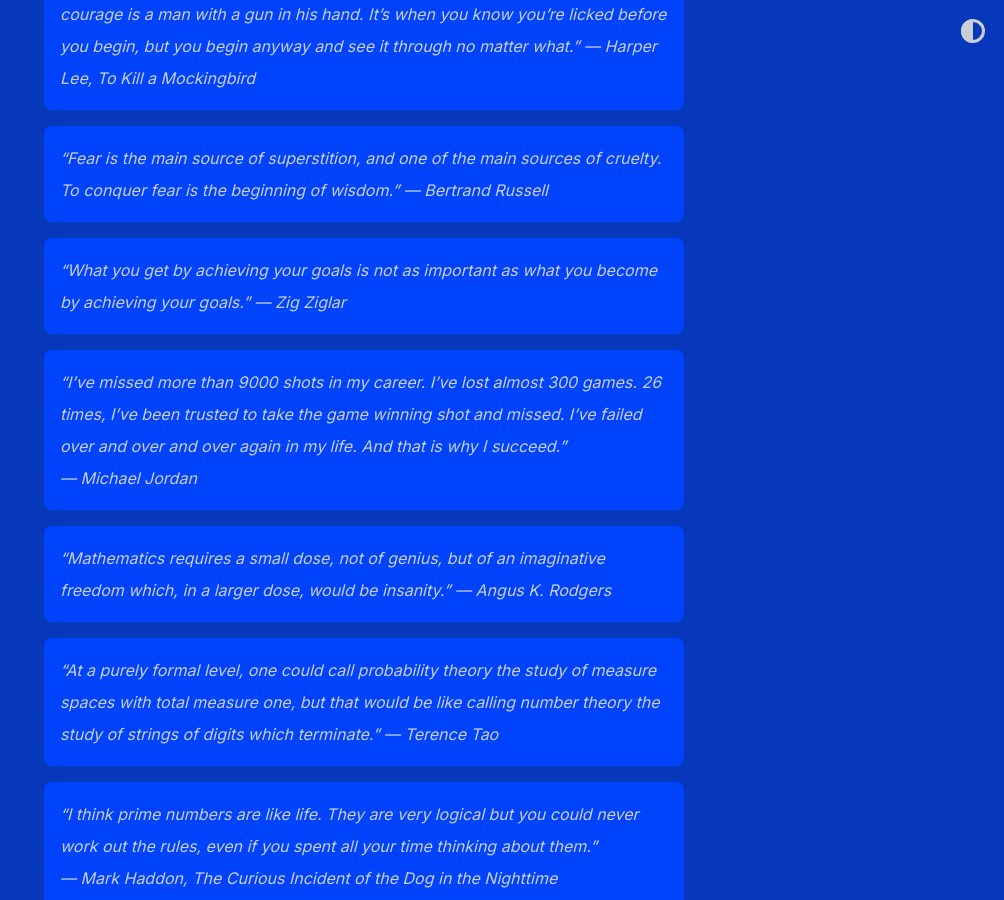
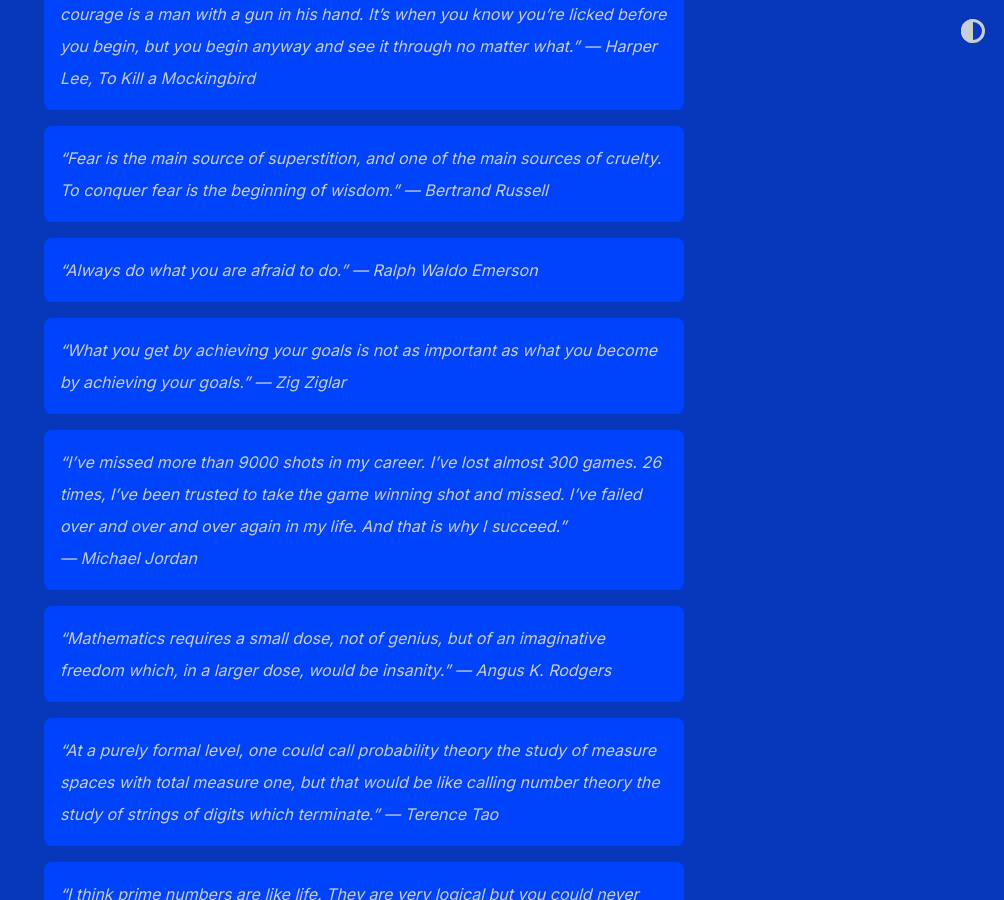
Before and after one commit to shihankanungo/shihankanungo.github.io, a Jekyll site: the page built from quotes.md, in a window 1280 px wide and 900 px high, scrolled down 844 px. Shown: the whole window, without its empty margins (276-1280 px from the left). Built offline with Jekyll 4.4.1, drawn with Linux system fonts in a browser that asks for light colours.

Commit message:
Update quotes.md

```diff
--- a/quotes.md
+++ b/quotes.md
@@ -19,6 +19,8 @@ title: Quotes
 > "I wanted you to see what real courage is, instead of getting the idea that courage is a man with a gun in his hand. It's when you know you're licked before you begin, but you begin anyway and see it through no matter what." --- Harper Lee, <i>To Kill a Mockingbird</i>
 
 > "Fear is the main source of superstition, and one of the main sources of cruelty. To conquer fear is the beginning of wisdom." --- Bertrand Russell
+
+> "Always do what you are afraid to do." --- Ralph Waldo Emerson
 
 > "What you get by achieving your goals is not as important as what you become by achieving your goals." --- Zig Ziglar
 
```
